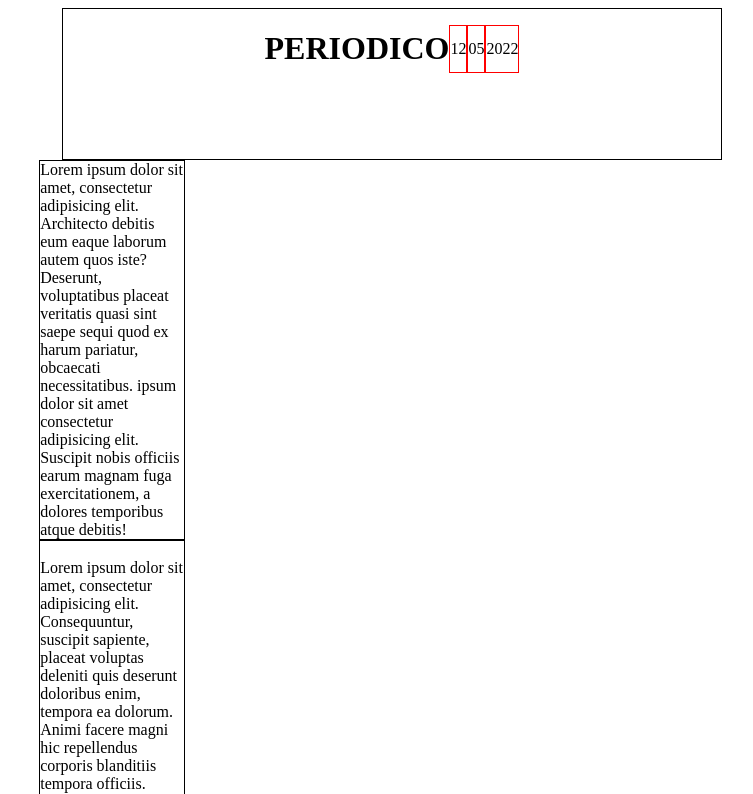
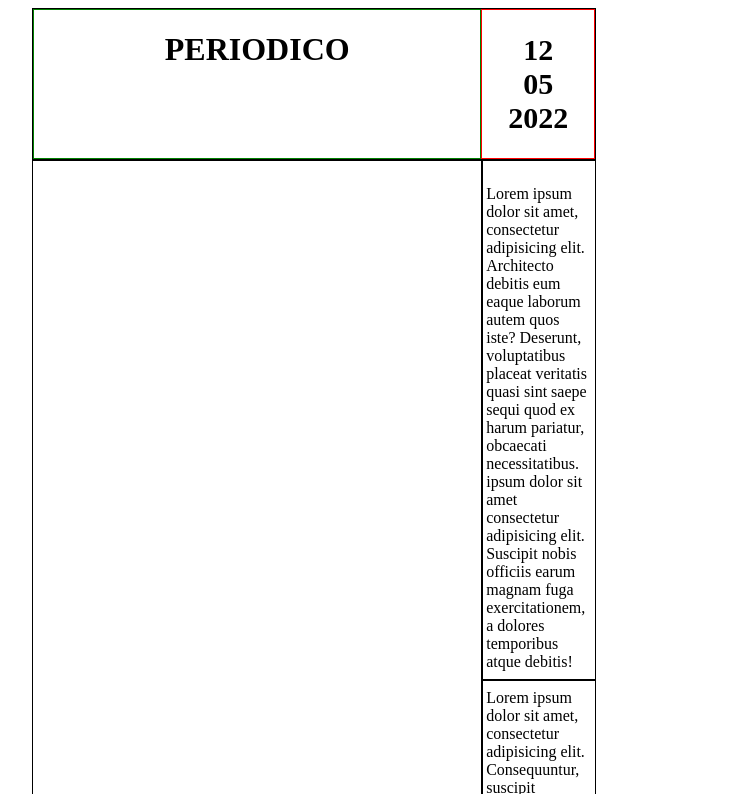
Before and after one commit to pamis93/periodico, a plain HTML site: page index.html in a window 1280 px wide. Shown: the top 794 px of the page, without its empty margins (326-1079 px from the left). Drawn offline with Linux system fonts and the light colour scheme.

Commit message:
maquetado

```diff
--- a/assets/css/main.css
+++ b/assets/css/main.css
@@ -1,64 +1,77 @@
 
 .containermain {
-    position:  center;
+    display: flex;
+    flex-direction: column;
     margin-left: 350px ;
     margin-right: 350px;
-    width: 1090px ;
 }
 
 .header{
     display: flex;
     text-align: center;
     justify-content: center;
+    width: 80%;
+    border: green 1px solid;
 }
 
-.header p {
+.hola {
     flex-direction: column;
     display: flex;
     align-items: center;
     justify-content: center;
     border: solid red 1px;
+    width: 20%;
+    font-size: 30px;
+    font-weight: 600;
+}
+
+.hola p {
+    margin: 0;
 }
 
 .containercenter {
-    display: block;
-    margin-left:30px ;
-    margin-right: 30px;
+    display: flex;
     height: 150px;
     background-color: white;
     border: solid black 1px;
+
 }
 
+.caja {
+    display: flex;
+    flex-direction: row-reverse;
+    width: 100%;
+    height: 80%;
+
+}
 .containerleft {
     display: block;
     justify-content: left;
     background-color: white;
-    float: left;
-    margin-left:30px ;
-    height: 800px;
-    max-width: 800px;
+    width: 80%;
     border: solid black 1px;
-
 }
 
 .containerright {
-    display: inline-block;
+    display: flex;
+    flex-direction: column;
     background-color: white;
-    margin-right: 0%;
-    margin-left: 1%;
-    height: 1111px;
-    max-width: 20%;
+    width: 20%;
     border: solid black 1px;
+    height: 100%;
+}
+
+.containerright ul {
+    height: 100%;
+    width: 100%;
+    padding: 0;
 }
 
 .containerright li {
     list-style: none;
     border: solid;
     border-width: 0 0px 2px 0px;
-}
-
-.pruebaba {
-    margin-block: auto;
+    padding: 0.5rem 0.2rem;
 }
 
 /*aqui comienza el contenedor central hecho con columnas */
@@ -66,7 +79,7 @@
 .sectionup { /*IMAGEN COCHE*/
     background: url(/assets/images/audir8.jpeg);
     max-width: 800px;
-    height: 500px;
+    height: 30%;
     background-position: center;
     background-size: cover;
 }
@@ -78,7 +91,7 @@
 .central {
     border: solid black 1px;
     max-width: 800px;
-    height: 100px;
+    height: 20%;
     align-items: center;
 }
 
@@ -112,14 +125,14 @@
     margin:0;
 }
 .bajo {
-    height: 200px;
+    height: 30%;
 }
 
 .subimg { /*segunda imagen */
     background: url(/assets/images/ad_personam_02.jpg);
     background-size: cover;
-    height: 400px;;
-    max-width: 800px;
+    height: 100%;
+    /* max-width: 800px; */
     background-position: center;
 }
 .subimg p {
@@ -127,7 +140,7 @@
 }
 
 .lasttex {
-    height: 40%;
+    /* height: 40%; */
     max-width: 800px;
     border: solid black 1px;
 }
--- a/index.html
+++ b/index.html
@@ -12,16 +12,20 @@
       <div class="containercenter">
         <div class="header">
           <h1>PERIODICO</h1>
+        </div>
+        <div class="hola">
           <p>12</p>
           <p>05</p>
           <p>2022</p>
         </div>
       </div>
+      <div class="caja">
       <div class="containerright">
-        <li>Lorem ipsum dolor sit amet, consectetur adipisicing elit. Architecto debitis eum eaque laborum autem quos iste? Deserunt, voluptatibus placeat veritatis quasi sint saepe sequi quod ex harum pariatur, obcaecati necessitatibus. ipsum dolor sit amet consectetur adipisicing elit. Suscipit nobis officiis earum magnam fuga exercitationem, a dolores temporibus atque debitis!</li><br>
-        <li class="pruebaba">Lorem ipsum dolor sit amet, consectetur adipisicing elit. Consequuntur, suscipit sapiente, placeat voluptas deleniti quis deserunt doloribus enim, tempora ea dolorum. Animi facere magni hic repellendus corporis blanditiis tempora officiis. Mollitia eos voluptas, deserunt soluta laboriosam, in itaque voluptate beatae recusandae reprehenderit et ut architecto! Unde, nesciunt facere? Fugit perferendis cupiditate eum quis pariatur quasi necessitatibus, ab sint assumenda ducimus ratione quia, cumque, aspernatur molestiae itaque facere modi est aliquid. Ut minus veritatis corrupti odit cumque fuga deserunt accusantium quidem optio nostrum. ipsum dolor sit amet.</li><br>
-        <li>Lorem ipsum, dolor sit amet consectetur adipisicing elit. Vitae fugit in reiciendis odit dicta aliquam cum facere, omnis minus ad voluptatum asperiores totam voluptas! Quidem harum nobis ullam id quos, non voluptatem dolore placeat commodi quae eligendi, eos dolorum sint nesciunt repellat libero delectus, accusamus dicta culpa excepturi repudiandae mollitia. ipsum dolor sit, amet consectetur adipisicing elit. Sit.</li><br>
-        <br>
+        <ul>
+          <li>Lorem ipsum dolor sit amet, consectetur adipisicing elit. Architecto debitis eum eaque laborum autem quos iste? Deserunt, voluptatibus placeat veritatis quasi sint saepe sequi quod ex harum pariatur, obcaecati necessitatibus. ipsum dolor sit amet consectetur adipisicing elit. Suscipit nobis officiis earum magnam fuga exercitationem, a dolores temporibus atque debitis!</li>
+          <li>Lorem ipsum dolor sit amet, consectetur adipisicing elit. Consequuntur, suscipit sapiente, placeat voluptas deleniti quis deserunt doloribus enim, tempora ea dolorum. Animi facere magni hic repellendus corporis blanditiis tempora officiis. Mollitia eos voluptas, deserunt soluta laboriosam, in itaque voluptate beatae recusandae reprehenderit et ut architecto! Unde, nesciunt facere? Fugit perferendis cupiditate eum quis pariatur quasi necessitatibus, ab sint assumenda ducimus ratione quia, cumque, aspernatur molestiae itaque facere modi est aliquid. Ut minus veritatis corrupti odit cumque fuga deserunt accusantium quidem optio nostrum. ipsum dolor sit amet.</li>
+          <li>Lorem ipsum, dolor sit amet consectetur adipisicing elit. Vitae fugit in reiciendis odit dicta aliquam cum facere, omnis minus ad voluptatum asperiores totam voluptas! Quidem harum nobis ullam id quos, non voluptatem dolore placeat commodi quae eligendi, eos dolorum sint nesciunt repellat libero delectus, accusamus dicta culpa excepturi repudiandae mollitia. ipsum dolor sit, amet consectetur adipisicing elit. Sit.</li>
+        </ul>
       </div>
       <div class="containerleft">
         <div class="sectionup">
@@ -42,11 +46,10 @@
           <div class="subimg">
             <p>Lorem ipsum, dolor sit amet consectetur adipisicing elit. Doloremque, magnam ipsum adipisci totam commodi molestiae eaque ratione? Adipisci, perspiciatis debitis!</p></div> <!---Imagen-->
           <div class="lasttex"> <!-- TEXTO-->
-            <p><p>Lorem ipsum dolor sit amet consectetur adipisicing elit. Vitae laudantium quae veritatis libero corrupti commodi, quam, laboriosam ea neque harum expedita repudiandae numquam. Suscipit amet, dignissimos, facilis non mollitia numquam temporibus, enim dolor nemo assumenda nihil odit perferendis unde porro.</p></p>
+            <p>Lorem ipsum dolor sit amet consectetur adipisicing elit. Vitae laudantium quae veritatis libero corrupti commodi, quam, laboriosam ea neque harum expedita repudiandae numquam. Suscipit amet, dignissimos, facilis non mollitia numquam temporibus, enim dolor nemo assumenda nihil odit perferendis unde porro.</p>
+          </div>
           </div>
         </div>
-
-
       </div>
     </div>
   </body>
```
